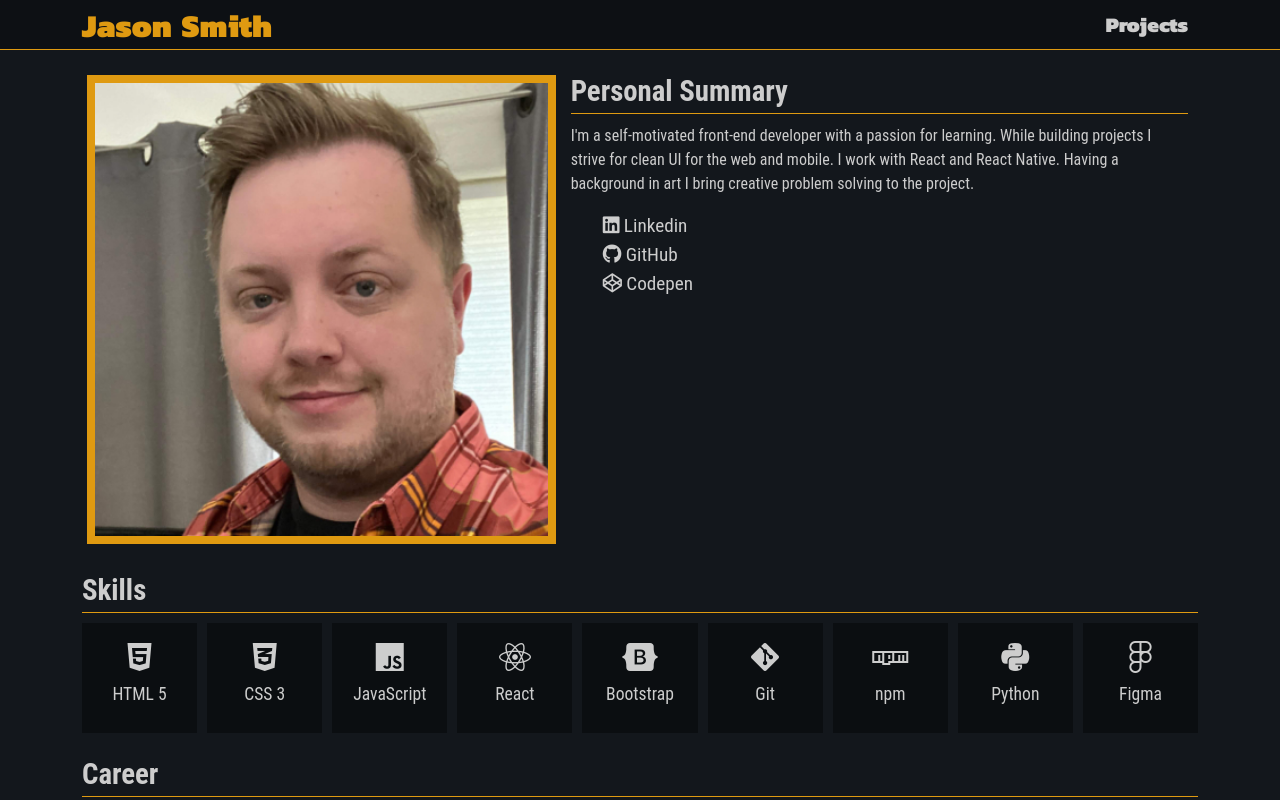
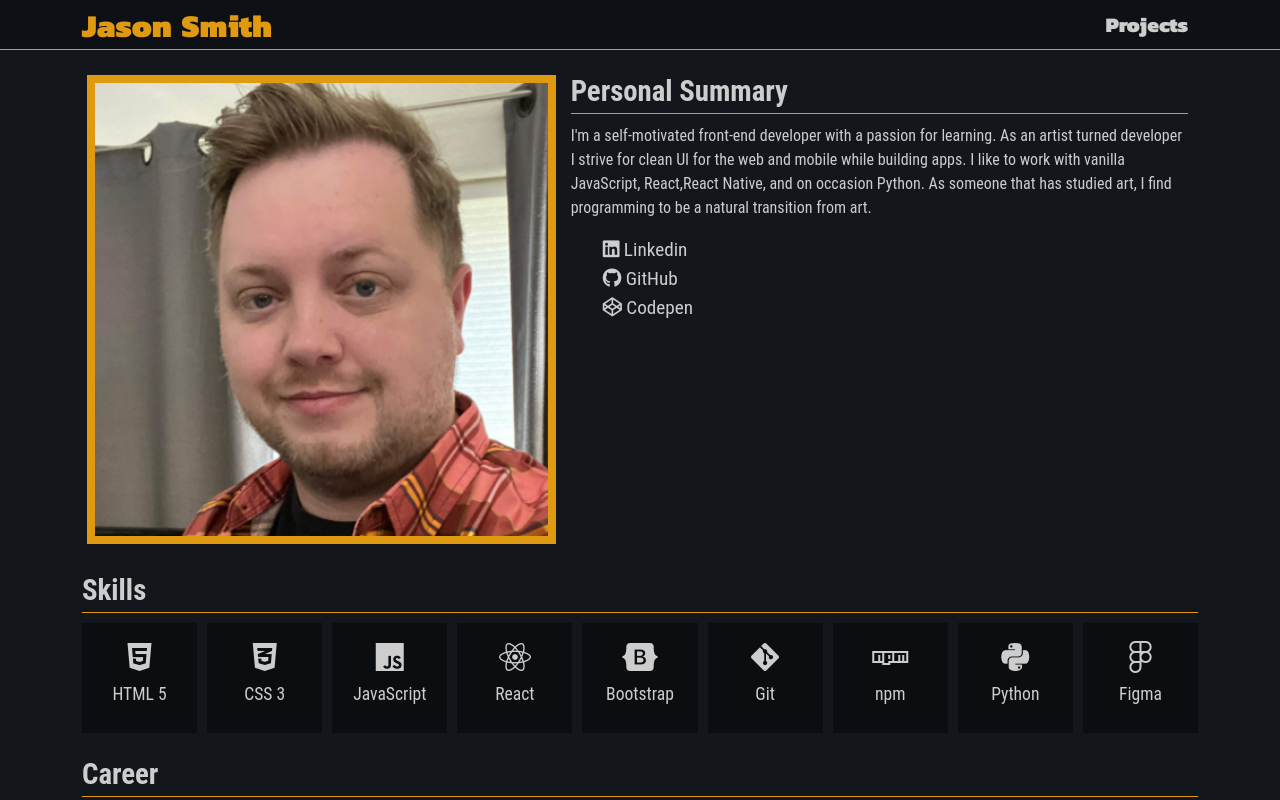
Before and after one commit to SmiJa/SmiJa, a React (Create React App) app: page / in a window 1280 px wide. Shown: the top 800 px of the page. Built offline with nearby package versions, Linux system fonts and the light colour scheme.

Commit message:
Update personal summary

```diff
--- a/src/components/About.js
+++ b/src/components/About.js
@@ -13,7 +13,7 @@ export default function About() {
 					<div className="summary">
 						<header className="summary-header">Personal Summary</header>
 						<p>
-							I'm a self-motivated front-end developer with a passion for learning. While building projects I strive for clean UI for the web and mobile. I work with React and React Native. Having a background in art I bring creative problem solving to the project.
+							I'm a self-motivated front-end developer with a passion for learning. As an artist turned developer I strive for clean UI for the web and mobile while building apps. I like to work with vanilla JavaScript, React,React Native, and on occasion Python. As someone that has studied art, I find programming to be a natural transition from art.
 						</p>
 
 						<ul className="social-links">
```
